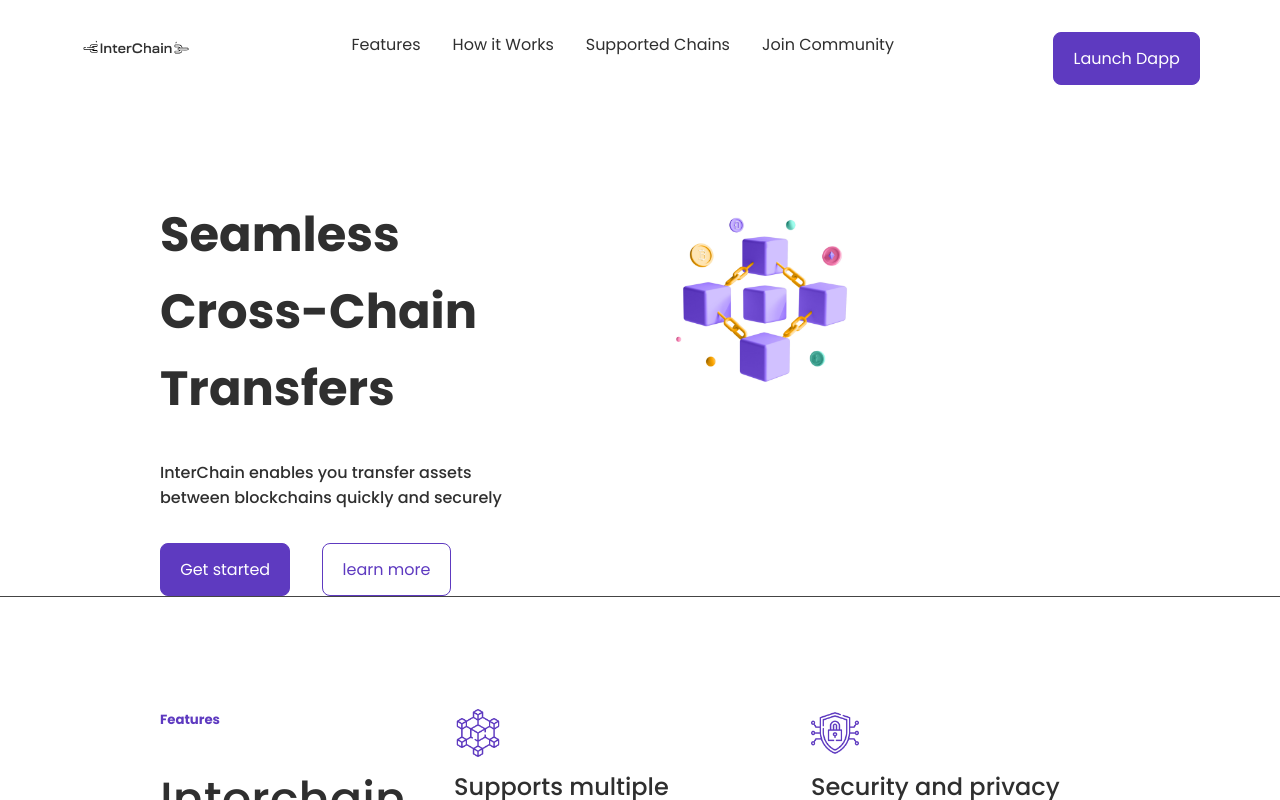
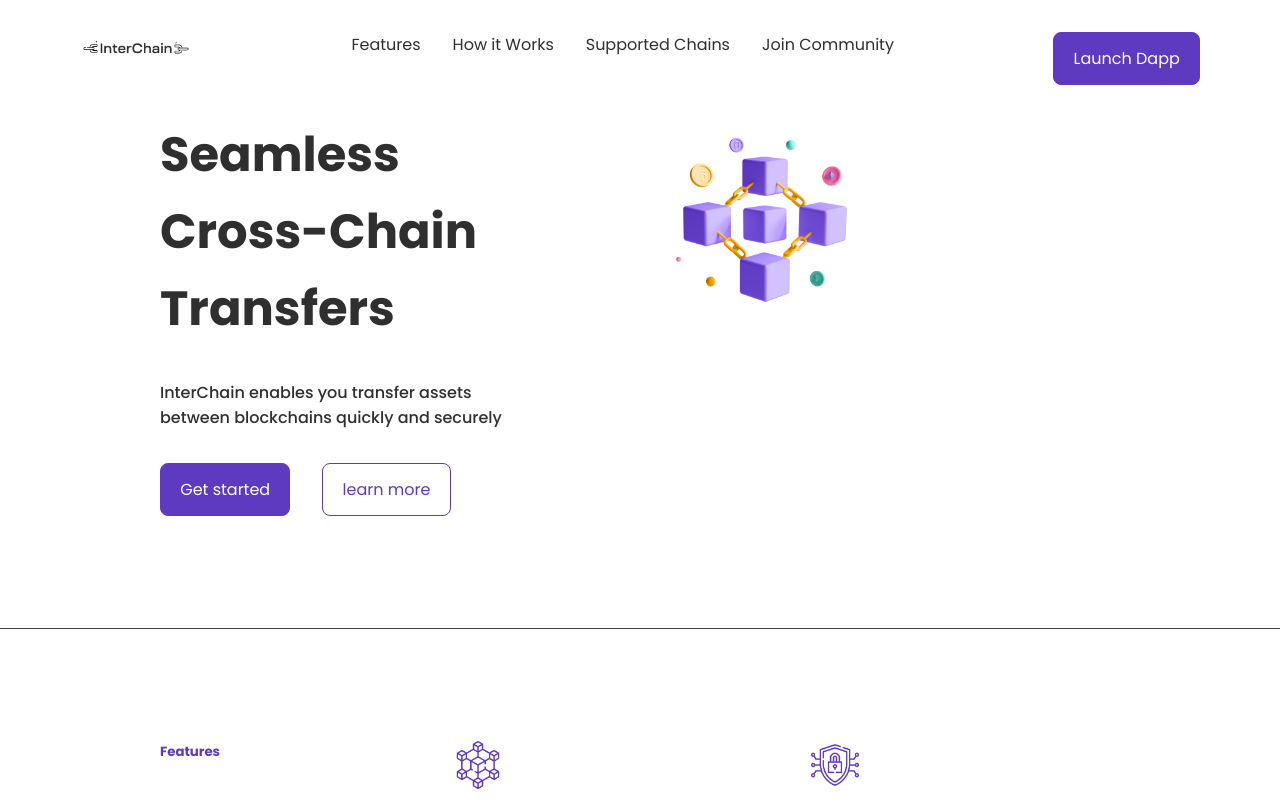
Before and after one commit to Kodenaime/interchain, a React (Create React App) app: page / in a window 1280 px wide. Shown: the top 800 px of the page. Built offline with nearby package versions, Linux system fonts and the light colour scheme.

Commit message:
featured modified

```diff
--- a/src/index.css
+++ b/src/index.css
@@ -54,7 +54,7 @@ body {
 .border {
     border-bottom: 0.2px solid #444;
     width: 100vw;
-    margin-bottom: 7rem;
+    margin-top: 7rem;
 }
 
 h1, h2, h3, h4, h5 {
@@ -66,7 +66,7 @@ h1 {
 }
 
 .wrapper {
-    margin-top: 7rem;
+    margin-bottom: 7rem;
 }
 
 section > h5 {
```
